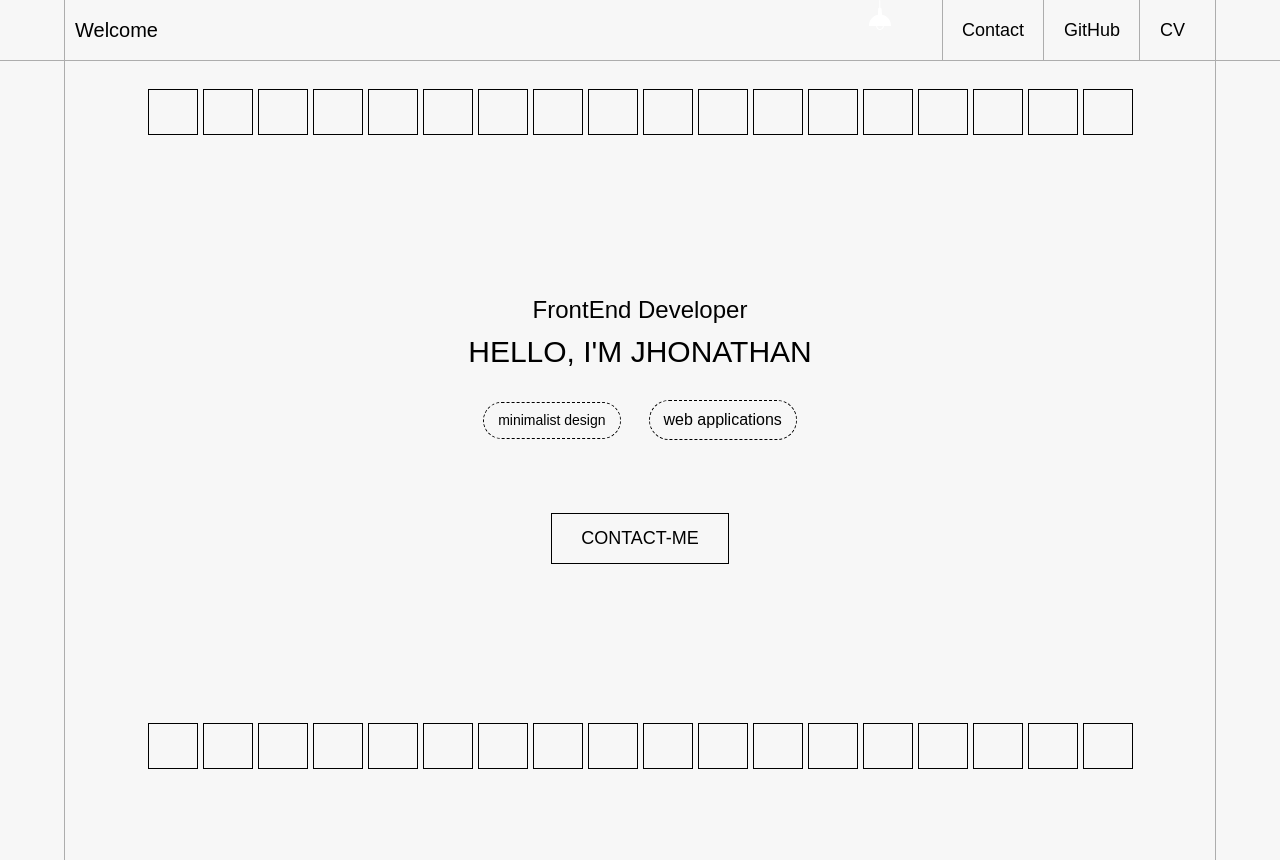
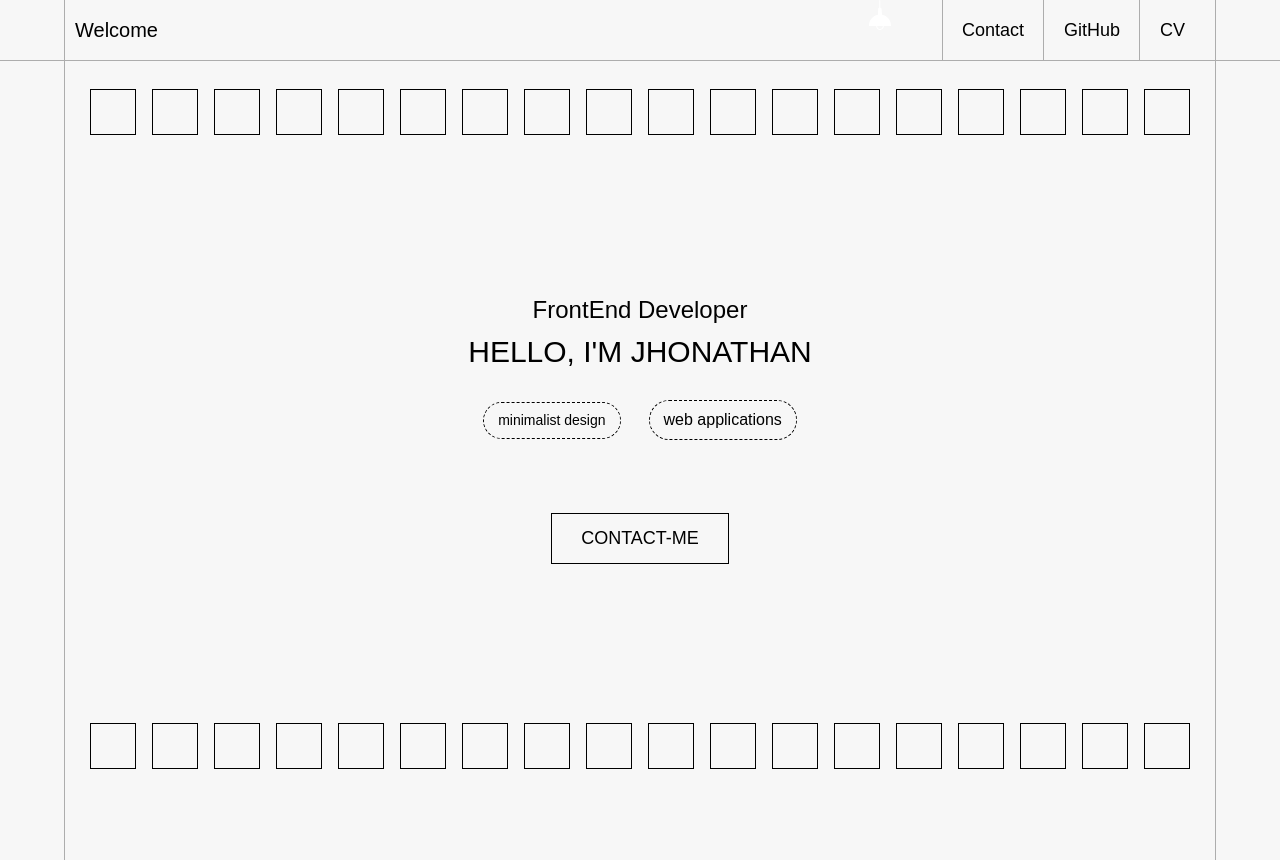
Before and after one commit to JhowBRCG/my-portfolio, a Next.js app: page / in a window 1280 px wide. Built offline with nearby package versions, Linux system fonts and the light colour scheme; a web font is replaced by a local one; what tailwindcss-animated would draw is missing.

Commit message:
change gap for large screen devices

```diff
--- a/components/SquaresAnimation/index.tsx
+++ b/components/SquaresAnimation/index.tsx
@@ -16,7 +16,7 @@ export default function SquaresAnimation({
   createIndexByInput(squares, squaresArr);
 
   return (
-    <div className="flex justify-center gap-[5px]">
+    <div className="flex justify-center gap-[5px] lg:gap-[16px]">
       {squaresArr.map((e: string, i: number) => (
         <div
           key={i}
```
